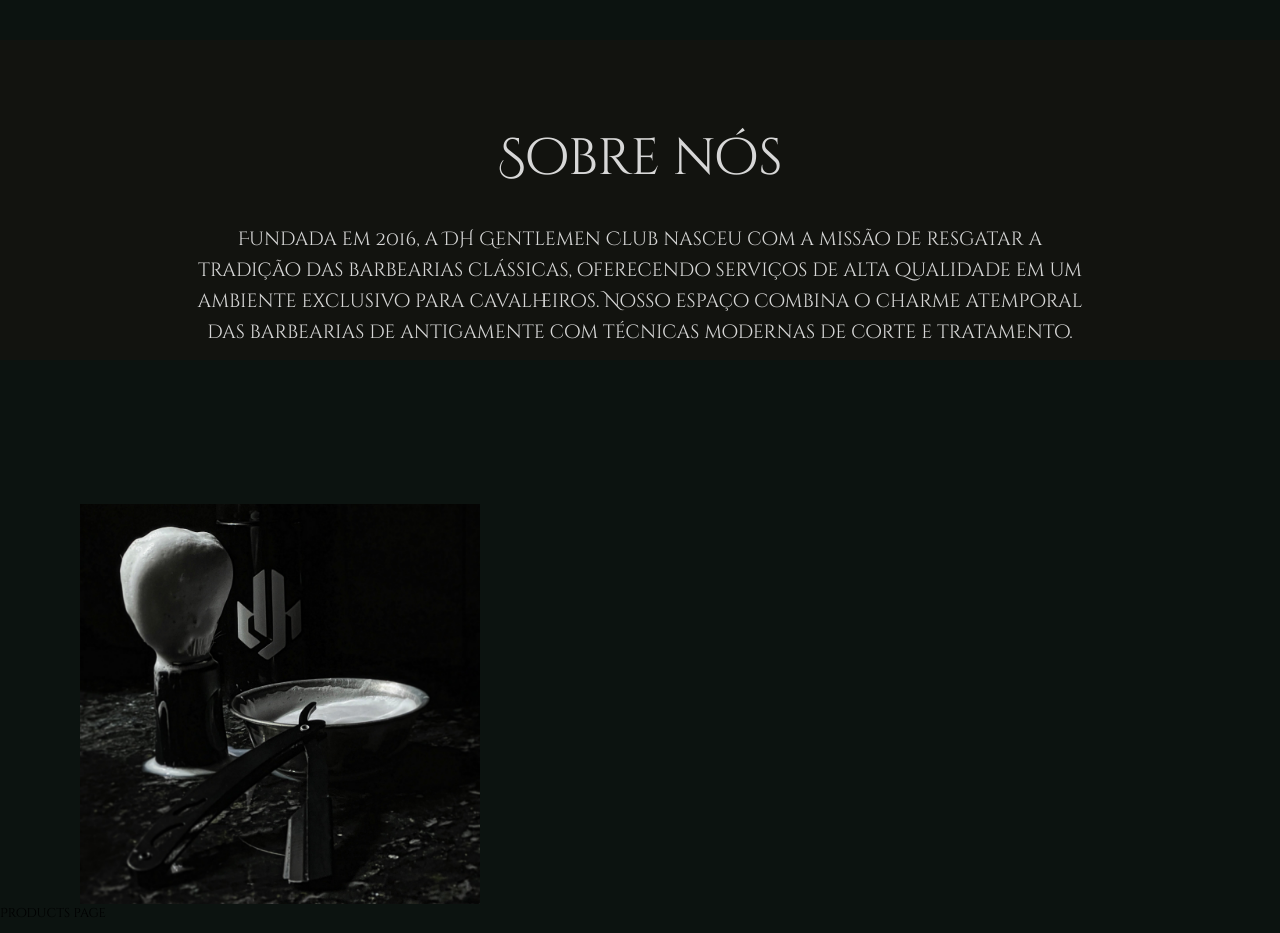
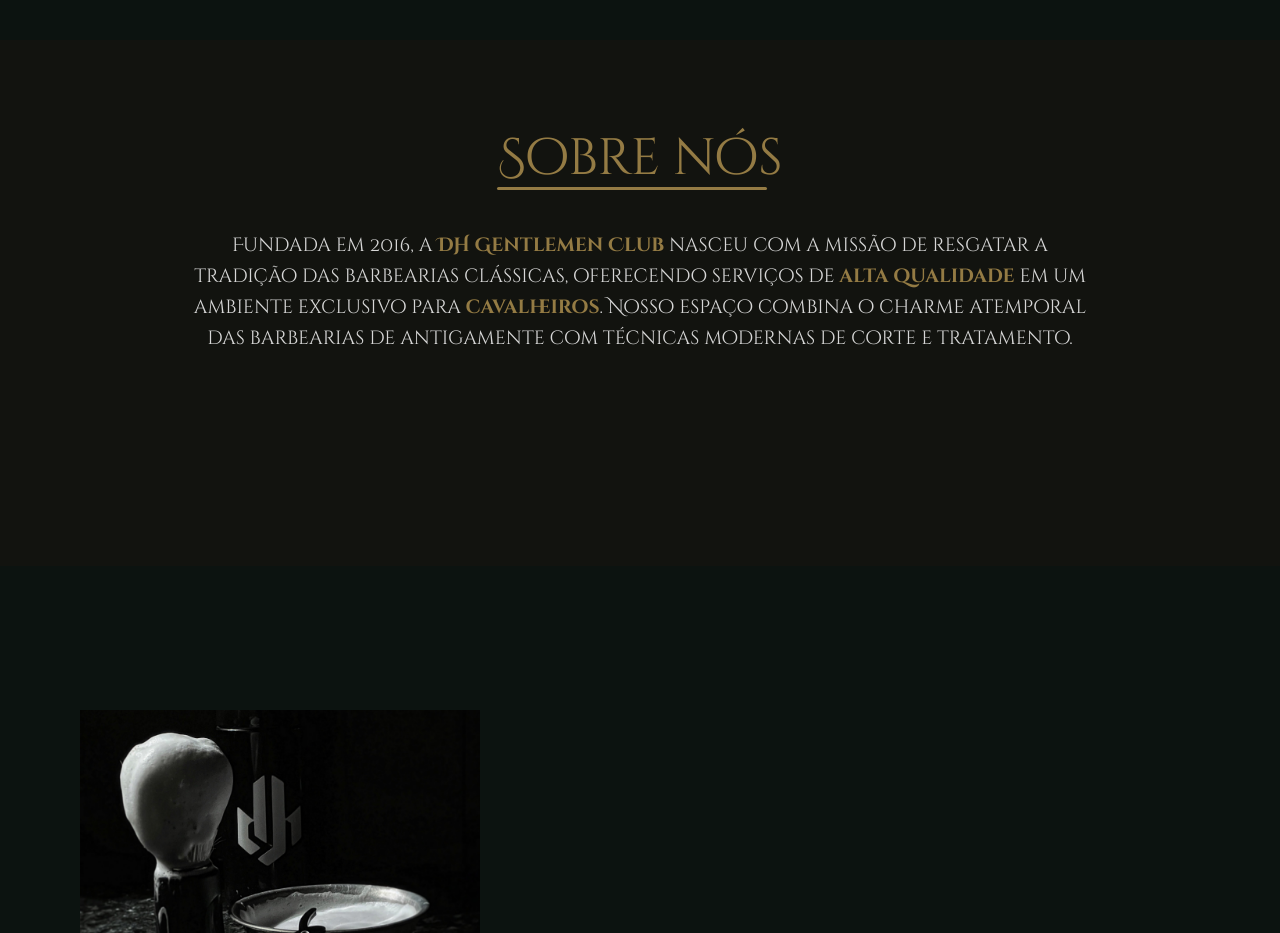
Before and after one commit to lucastbmp/gentlemen-barber, a React (Vite) app in the folder frontend/: page / in a window 1280 px wide. Shown: the part 780-1713 px from the top of the page. Built offline with nearby package versions, Linux system fonts and the light colour scheme.

Commit message:
style(about): add more styling to about section

```diff
--- a/frontend/src/pages/about/index.jsx
+++ b/frontend/src/pages/about/index.jsx
@@ -8,9 +8,9 @@
       <div className="about-content">
         <div className="about-text">
           <h1>Sobre nós</h1>
-          <p>Fundada em 2016, a DH Gentlemen Club nasceu com a missão de resgatar a tradição das
-          barbearias clássicas, oferecendo serviços de alta qualidade em um ambiente exclusivo para
-          cavalheiros. Nosso espaço combina o charme atemporal das barbearias de antigamente com
+          <p>Fundada em 2016, a <span className="style-name">DH Gentlemen Club</span> nasceu com a missão de resgatar a tradição das
+          barbearias clássicas, oferecendo serviços de <span className="style-name">alta qualidade</span> em um ambiente exclusivo para
+          <span className="style-name"> cavalheiros</span>. Nosso espaço combina o charme atemporal das barbearias de antigamente com
           técnicas modernas de corte e tratamento.</p>
         </div>
       </div>
--- a/frontend/src/pages/about/style.css
+++ b/frontend/src/pages/about/style.css
@@ -24,15 +24,33 @@
     opacity: 0.90;
     color: var(--white-soft);
     h1 {
+        text-align: center;
         font-size: 4em;
         margin-top: 80px;
         margin-bottom: 5vh;
+        position: relative;
+        color: var(--gold-aged);
     }
+    h1::after {
+        content: "";
+        display: block;
+        width: 270px;
+        height: 3px;
+        background: var(--gold-aged);
+        margin-top: 3px;
+        border-radius: 2px;
+    }
+
     p {
         text-align: center;
         margin: 0 auto;
         font-size: 1.2rem;
         line-height: 1.6;
         white-space: pre-line;
+        margin-bottom: 200px;
+    }
+    .style-name {
+        font-weight: bold;
+        color: var(--gold-aged);
     }
 }
```
